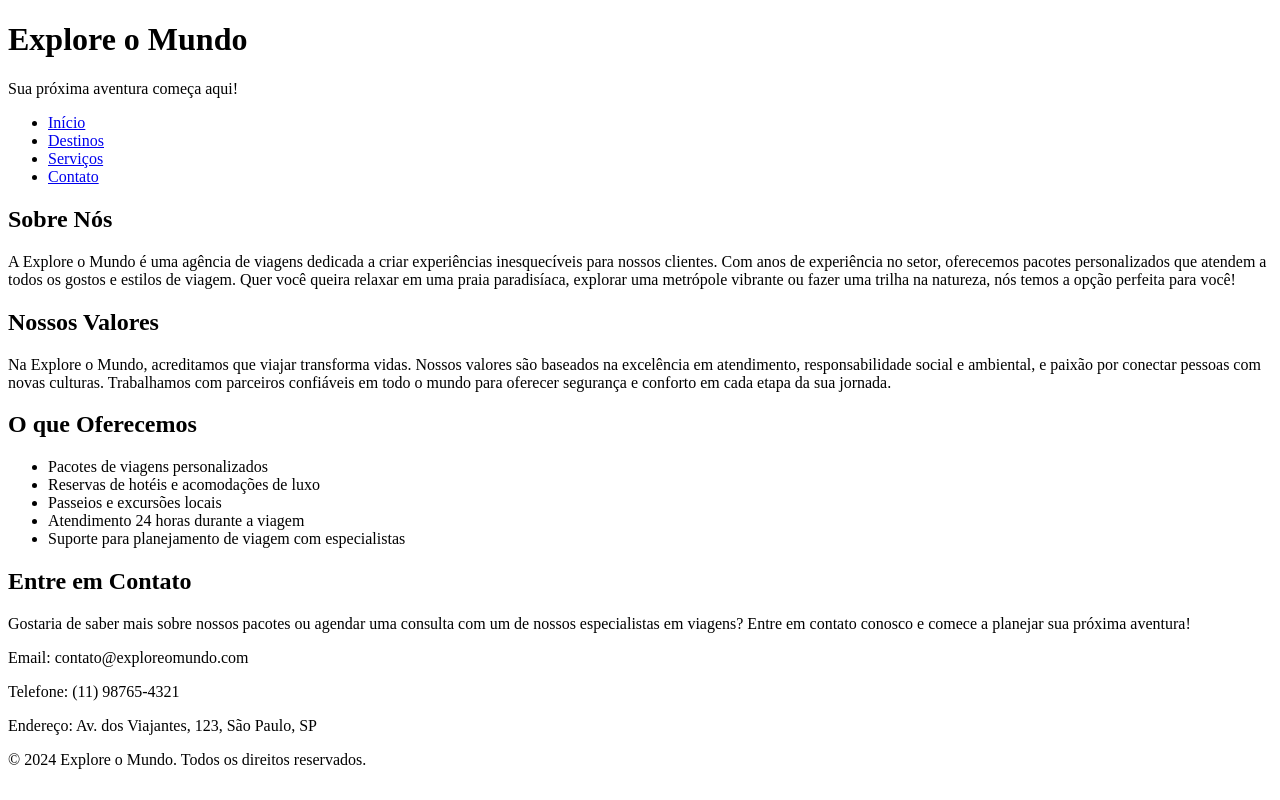
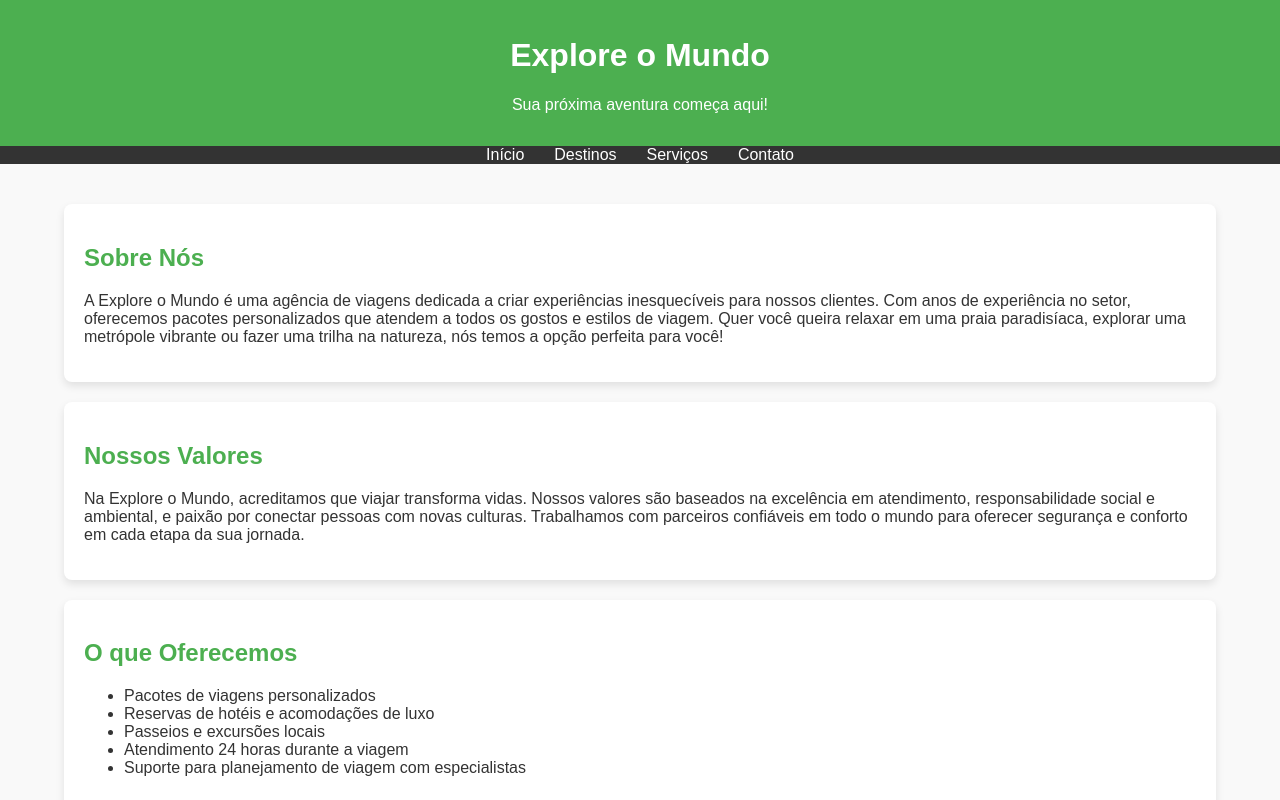
Before and after one commit to fleabagreact/site-de-viagens, a plain HTML site: page src/pages/sobre.html in a window 1280 px wide. Shown: the top 800 px of the page. Drawn offline with Linux system fonts and the light colour scheme; the site is published under a folder, as on GitHub Pages, so addresses that start at the root find nothing.

Commit message:
Correção de caminho

```diff
--- a/pages/sobre/sobre.css
+++ /dev/null
@@ -1,53 +0,0 @@
-body {
-    font-family: Arial, sans-serif;
-    margin: 0;
-    padding: 0;
-    color: #333;
-    background-color: #f9f9f9;
-}
-header {
-    background-color: #4CAF50;
-    color: #fff;
-    padding: 1rem;
-    text-align: center;
-}
-nav {
-    display: flex;
-    justify-content: center;
-    background-color: #333;
-}
-nav ul {
-    list-style: none;
-    padding: 0;
-    margin: 0;
-    display: flex;
-}
-nav ul li {
-    margin: 0 15px;
-}
-nav a {
-    color: white;
-    text-decoration: none;
-}
-.container {
-    width: 90%;
-    max-width: 1200px;
-    margin: auto;
-    padding: 20px 0;
-}
-.section {
-    background-color: #fff;
-    margin: 20px 0;
-    padding: 20px;
-    border-radius: 8px;
-    box-shadow: 0 4px 8px rgba(0, 0, 0, 0.1);
-}
-h2 {
-    color: #4CAF50;
-}
-footer {
-    background-color: #333;
-    color: #fff;
-    text-align: center;
-    padding: 10px;
-}
--- a/src/pages/sobre.html
+++ b/src/pages/sobre.html
@@ -3,7 +3,7 @@
 <head>
     <meta charset="UTF-8">
     <meta name="viewport" content="width=device-width, initial-scale=1.0">
-    <link rel="stylesheet" href="/src/assets/style/sobre.css">
+    <link rel="stylesheet" href="../assets/style/sobre.css">
     <title>Sobre Nós - Explore o Mundo</title>
 </head>
 <body>
```
Also changed, not shown: pages/sobre/sobre.html (deleted, +0 -60 lines).
